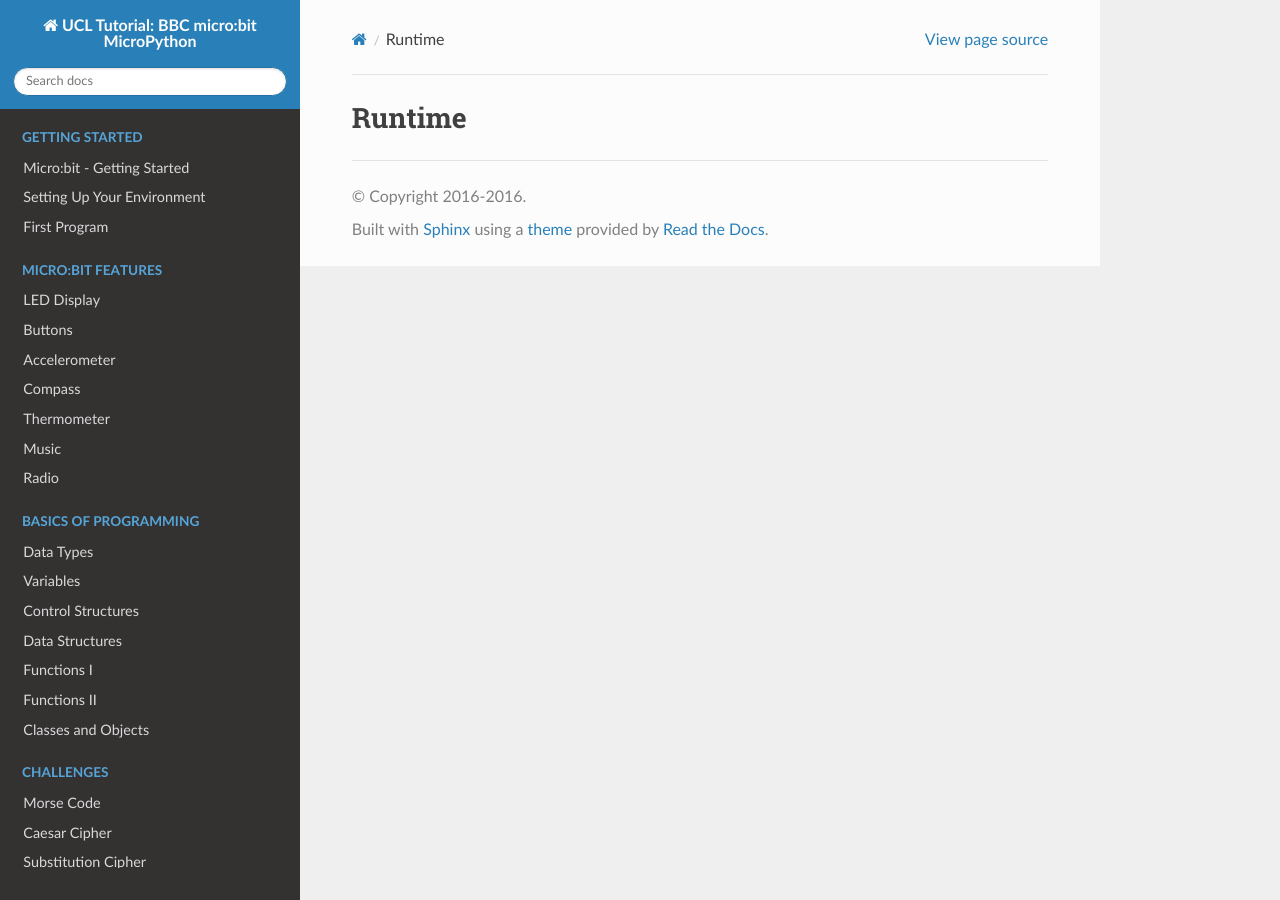
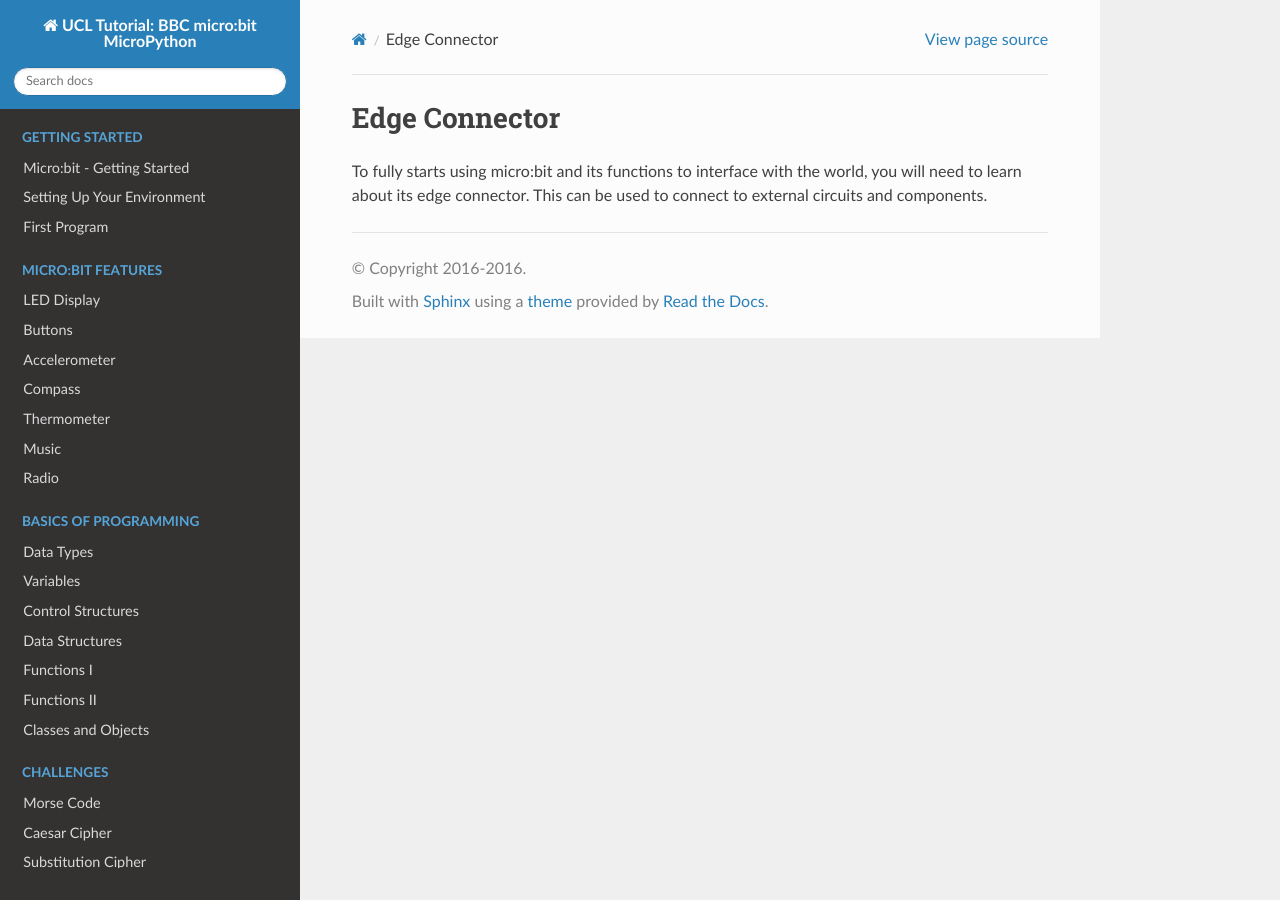
Before and after one commit to rharbird/microbit-challenges, a Sphinx documentation site: the page built from docs/source/tutorials/edge.rst, in a window 1280 px wide. Built offline with Sphinx 7.4.7 and the Read the Docs theme 2.0.0, drawn with Linux system fonts in a browser that asks for light colours; pages that are not in the unit, such as notebooks, are missing from menus.

Commit message:
Add 'Edge Connector' section

```diff
--- a/docs/source/tutorials/edge.rst
+++ b/docs/source/tutorials/edge.rst
@@ -1,3 +1,6 @@
-********
-Runtime
-********
+***************
+Edge Connector
+***************
+
+To fully starts using micro:bit and its functions to interface with the world, you will need to learn about its edge connector. This can be used to connect to external
+circuits and components.
```
